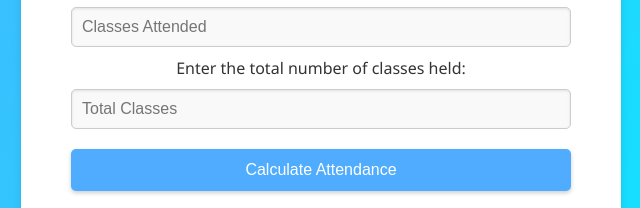
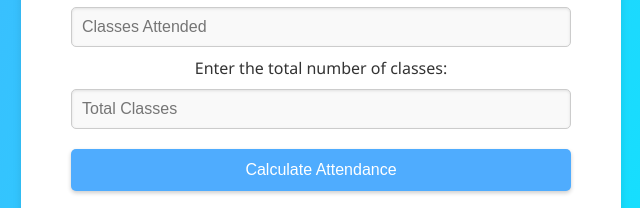
Before and after one commit to harshXprojects/Attendance-Calculator, a plain HTML site: page index.html in a window 1280 px wide. Shown: the part 303-511 px from the top of the page, 319-959 px from the left. Drawn offline with Linux system fonts and the light colour scheme.

Commit message:
Update index.html

```diff
--- a/index.html
+++ b/index.html
@@ -11,7 +11,7 @@
         <h1>Attendance Calculator</h1>
         <p>Enter the number of classes you have attended:</p>
         <input type="number" placeholder="Classes Attended" class="Attended-Class js-Attended-class">
-        <p>Enter the total number of classes held:</p>
+        <p>Enter the total number of classes:</p>
         <input type="number" placeholder="Total Classes" class="Classes-Held js-Classes-Held">
         <button class="Attended-Class-Button" onclick="insertData()">Calculate Attendance</button>
         <div class="output js-output-element"></div>
```
